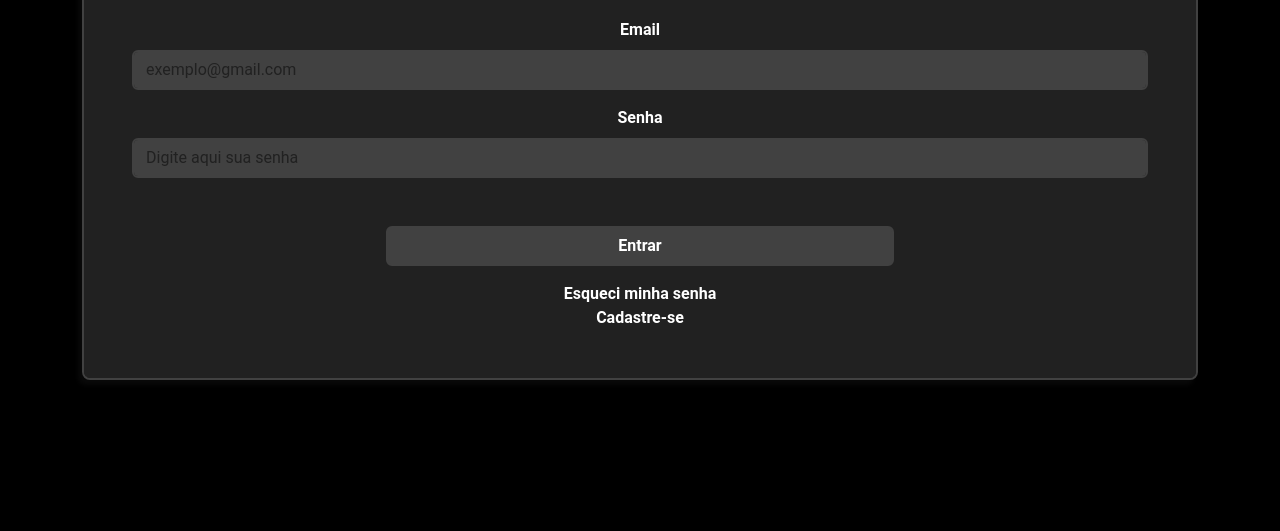
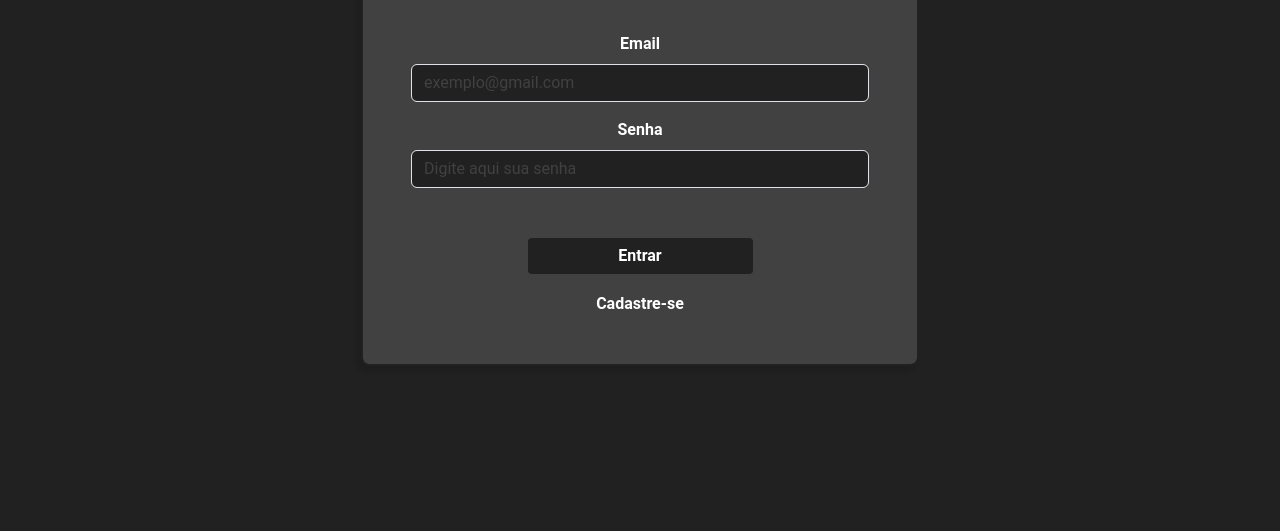
Before and after one commit to NeoTechTrier/FrontEnd, a plain HTML site: page Pages/login.html in a window 1280 px wide. Shown: the part 339-870 px from the top of the page. Drawn offline with nearby package versions, Linux system fonts and the light colour scheme; files whose address does not match are found by name.

Commit message:
Style:Estilizando tela de login/Cadastro.

```diff
--- a/JS/index.js
+++ b/JS/index.js
@@ -88,7 +88,7 @@ const produtos = [
 ];
 
 const mainProdutos = document.getElementById("mainProdutos");
-const buttonCard = document.getElementsByClassName("cardBtn");
+const senhaInput = document.getElementById("inputSenha");
 
 function exibirProdutos(lista) {
   mainProdutos.innerHTML = "";
@@ -104,7 +104,7 @@ function exibirProdutos(lista) {
           <div class="card pb-5 px-3">
             <img src="${produto.image}" class="card-img-top" alt=""/>
             <div class="card-body">
-              <span class="card-title fw-bold bagde bg-primary rounded-3 p-1">${produto.categoria}</span>
+              <span class="card-title fw-bold badge rounded-3 px-2" id="categoriaBagde">${produto.categoria}</span>
               <p class="card-title fw-bold mt-2">${produto.nome}</p>
               <p class="card-text fw-bold text-primary">R$ ${produto.preco}</p>
               <p class="card-text mb-0">
--- a/Pages/login.html
+++ b/Pages/login.html
@@ -14,7 +14,7 @@
     <link rel="stylesheet" href="JS/index.js" />
   </head>
   <body>
-    <header id="header">
+    <header id="headerLogin">
       <a href="../Index.html"
         ><img src="../IMG/LogoNT.png" alt="Logo NT" id="logoImg"
       /></a>
@@ -44,11 +44,13 @@
             pattern="(?=.*\d)(?=.*[a-z])(?=.*[A-Z]).{8,50}"
             required
           />
-          <button class="btn btnLoginCad fw-bold w-50 mb-3" id="botaoLogin">
+          <button
+            type="submit"
+            class="btn btnLoginCad fw-bold w-50 mb-3"
+            id="botaoLogin"
+          >
             Entrar
           </button>
-          <br />
-          <a href="#" class="linksLogin fw-bold">Esqueci minha senha</a>
           <br />
           <a href="cadastro.html" class="linksLogin fw-bold">Cadastre-se</a>
         </form>
--- a/Style/global.css
+++ b/Style/global.css
@@ -16,25 +16,29 @@
 
 /*configuração gerais*/
 #header,
-#footer,
-#mainForm,
-#fundoLogin {
+#footer {
   background-color: var(--colorBlack);
 }
 #nav,
 #main,
 #mainProdutos,
-#formularioLogin {
-  background-color: var(--colorGrayDark);
-}
+#mainForm,
+#headerLogin,
+#headerCadastro,
+#fundoLogin,
 #inputEmail,
 #inputSenha,
 #inputNome,
 #inputEndereco,
 #inputTelefone,
 #inputRg,
-#inputCpf,
-#mainCarrinho {
+#inputCpf {
+  background-color: var(--colorGrayDark);
+}
+
+#mainCarrinho,
+#formularioLogin,
+#formularioCadastro {
   background-color: var(--colorGraylight);
   border: 2px solid var(--colorGraylight);
   color: var(--colorWhite);
@@ -43,18 +47,10 @@ a {
   text-decoration: none;
   color: var(--colorWhite);
 }
-.btnLoginCad {
-  background: var(--colorGraylight);
-  border: 2px solid var(--colorGraylight);
-  color: var(--colorWhite);
-}
-
-.btnLoginCad:hover {
-  background: var(--colorWhite);
+#formularioLogin,
+#formularioCadastro {
   border: 2px solid var(--colorGrayDark);
-  color: var(--colorGrayDark);
-  border-radius: 50px;
-  transition: 1s;
+  box-shadow: -4px 5px 5px rgba(0, 0, 0, 0.13);
 }
 
 /*Estilizações do Header*/
@@ -94,18 +90,32 @@ a {
 }
 
 /*Estilização login*/
-#formularioLogin {
-  border: 2px solid var(--colorGraylight);
-  box-shadow: -4px 5px 5px rgba(58, 57, 57, 0.151);
-}
+
 .linksLogin:hover {
   text-decoration: underline;
-  color: var(--colorBlack);
+  color: var(--colorBlue);
   transition: 0.2s;
 }
 #inputEmail::placeholder,
-#inputSenha::placeholder {
-  color: var(--colorGrayDark);
+#inputSenha::placeholder,
+#inputNome::placeholder,
+#inputEndereco::placeholder,
+#inputTelefone::placeholder,
+#inputRg::placeholder,
+#inputCpf::placeholder {
+  color: var(--colorGraylight);
+}
+.btnLoginCad {
+  background: var(--colorGrayDark);
+  border: 2px solid var(--colorGraylight);
+  color: var(--colorWhite);
+}
+
+.btnLoginCad:hover {
+  background: var(--colorWhite);
+  border: 2px solid var(--colorWhite);
+  color: var(--colorBlue);
+  transition: 1s;
 }
 
 /*Estilização dos cards*/
@@ -123,9 +133,17 @@ a {
 .card-img-top {
   height: 200px;
 }
+.badge {
+  background-color: var(--colorGrayDark) !important;
+  color: var(--colorBlue);
+}
 
 @media screen and (min-width: 600px) {
   #busca {
     width: 100% !important;
   }
+  #formularioLogin,
+  #formularioCadastro {
+    width: 50% !important;
+  }
 }
```
Also changed, not shown: Pages/cadastro.html (+7 -3 lines).
